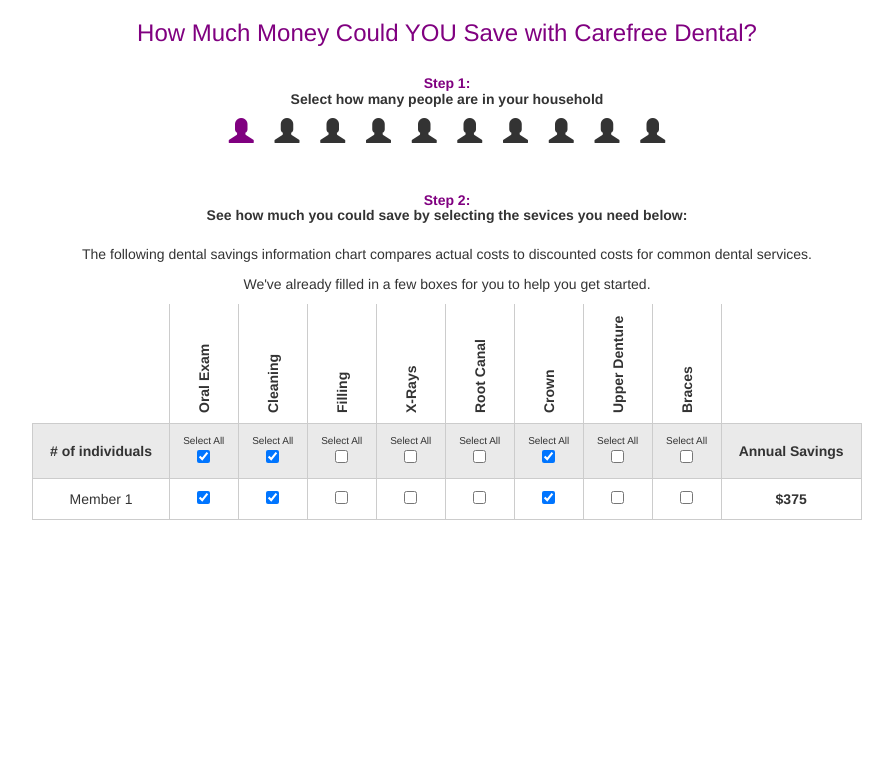
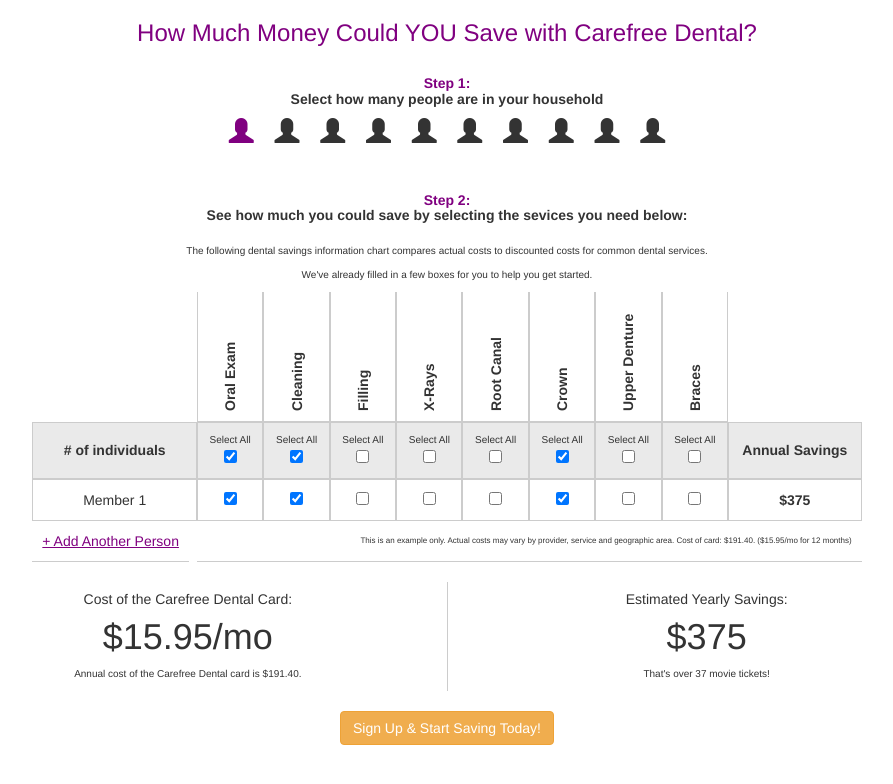
Before and after one commit to kelleghan1/medicalSavings, a website: page index.html in a window 1280 px wide. Both pictures are taken after a click on the element 434 px from the left and 131 px from the top of the page. Shown: the whole page, without its empty margins (193-1086 px from the left). Drawn offline with nearby package versions, Linux system fonts and the light colour scheme; some packages are replaced by stand-ins of ours.

Commit message:
Styling, added disclaimer, total savings, form submit with object

```diff
--- a/css/main.css
+++ b/css/main.css
@@ -1,8 +1,49 @@
 container {
+}
+
+.btn {
+  margin-top: 20px;
+}
+
+p {
+  font-size: 10px
+}
+
+h1 {
+  margin-top: 0!important;
+  font-weight: lighter!important;
 }
 
 input[type=checkbox] {
   margin: 0!important;
+}
+
+.halfPageLeft {
+  float: left;
+  width: 50%;
+  box-sizing:border-box;
+}
+.halfPageRight {
+  float: left;
+  width: 50%;
+  box-sizing:border-box;
+  border-left: 1px solid #ccc
+}
+
+.addMember {
+  float: left;
+  color: purple;
+  text-decoration: underline;
+  border: 0;
+  border-bottom: 1px solid #ccc;
+  cursor: pointer;
+}
+.disclaimer {
+  font-size: 8px;
+  text-align: right;
+  border: 0;
+  border-bottom: 1px solid #ccc
+
 }
 
 .selectAll {
@@ -15,21 +56,28 @@
   background-color: #eaeaea;
 }
 
+table {
+  margin: 0 auto;
+  width: 80%;
+  border-collapse: separate!important;
+}
+
 td {
+  box-sizing: border-box;
   padding: 10px 10px!important;
   border: 1px solid #ccc;
 }
 
 th {
   /*width: 30px;*/
-  margin: 10px 0;
+  /*margin: 10px 0;*/
   overflow: auto;
   vertical-align: bottom;
   text-align: center;
 }
 
 th.rotate {
-  height: 120px;
+  height: 130px;
   white-space: nowrap;
   border-bottom: 1px solid #ccc;
   border-left: 1px solid #ccc;
@@ -40,7 +88,6 @@
   transform: rotate(270deg);
   width: 30px;
   margin: 0 auto;
-  display: block;
 }
 
 th.rotate > div > span {
@@ -48,24 +95,14 @@
   display: block;
 }
 
-.clear {
-  clear: both;
-}
-
 form {
   width: 100%;
   display: inline-block;
 }
 
-table {
-  margin: 0 auto;
-  width: 80%;
-}
-
 .alignCenter {
   text-align: center;
 }
-
 
 .iconWrap {
   width: 80%;
--- a/js/controllers/HomeController.js
+++ b/js/controllers/HomeController.js
@@ -26,6 +26,7 @@
       $scope.userIcons.push({iconIndex: i })
     }
 
+
     $scope.getTotals = function(member){
       var result = 0;
       var currentNode = angular.element( document.querySelector('#memberRow' + member))[0].childNodes
@@ -41,8 +42,8 @@
           }
         }
       }
-
-      $scope.totalSavings += result;
+      $scope.members[member-1].value = result;
+      $scope.getTotalSavings();
       return result
 
     }
@@ -60,5 +61,44 @@
 
     }
 
+    $scope.addMember = function(){
+      $scope.members.push({
+        id: $scope.selectedMembers + 1,
+        value: 0
+      });
+
+      $scope.selectedMembers ++;
+
+    }
+
+    $scope.getTotalSavings = function(){
+      var total = 0;
+
+      for (var i = 0; i < $scope.members.length; i++) {
+        total += $scope.members[i].value
+      }
+
+      $scope.totalSavings = total;
+    }
+
+    $scope.getMovie = function() {
+      return Math.floor($scope.totalSavings/10)
+    }
+
+    $scope.submitForm = function(){
+
+      var postObj = {
+        members: $scope.members,
+        total: $scope.totalSavings
+      }
+
+      //  Example of post request with request object
+      //  $http.post('https://example.com', postObj)
+      //  .then(function(res){
+      //  return res
+      //  }
+
+    }
+
   }
 ])
--- a/views/home.html
+++ b/views/home.html
@@ -57,13 +57,25 @@
             <td><strong>${{getTotals(member.id)}}</strong></td>
           </tr>
 
+          <tr>
+            <td class="addMember"><span ng-click="addMember()">+ Add Another Person</span></td>
+            <td class="disclaimer" colspan="9">This is an example only. Actual costs may vary by provider, service and geographic area. Cost of card: $191.40. ($15.95/mo for 12 months)</td>
+          </tr>
+
         </tbody>
 
+      </table>
 
-      </table>
+      <br>
+
+      <div>
+        <div class="halfPageLeft"><h5>Cost of the Carefree Dental Card:</h5><h1>$15.95/mo</h1><p>Annual cost of the Carefree Dental card is $191.40.</p></div>
+        <div class="halfPageRight"><h5>Estimated Yearly Savings: </h5><h1>${{totalSavings}}</h1><p>That's over {{getMovie()}} movie tickets!</p></div>
+      </div>
+
+      <input type="submit" class="btn btn-warning" value="Sign Up & Start Saving Today!">
+
     </form>
-
-    <!-- <div><h1>Savings: {{totalSavings}}</h1></div> -->
 
 
 
```
